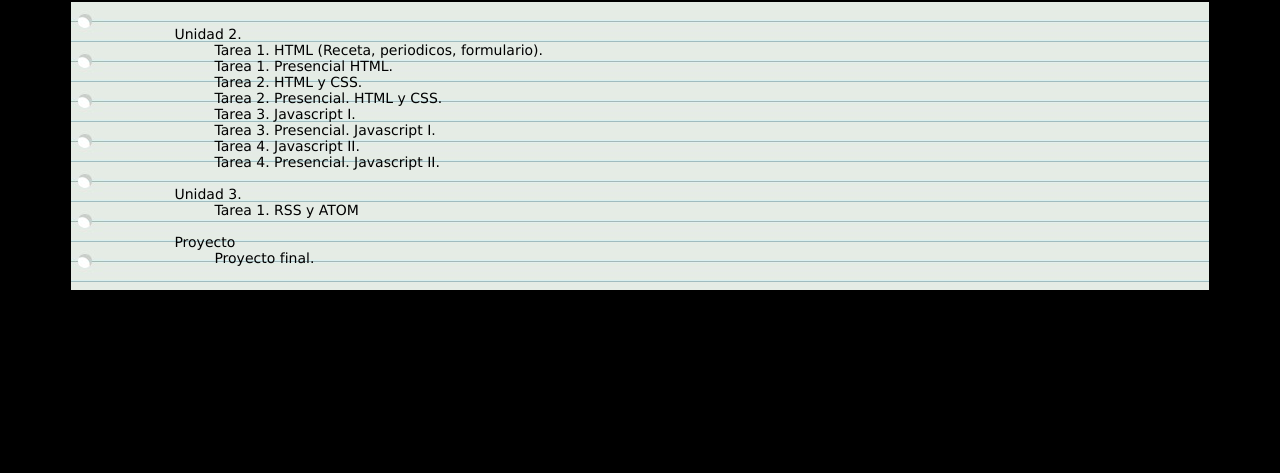
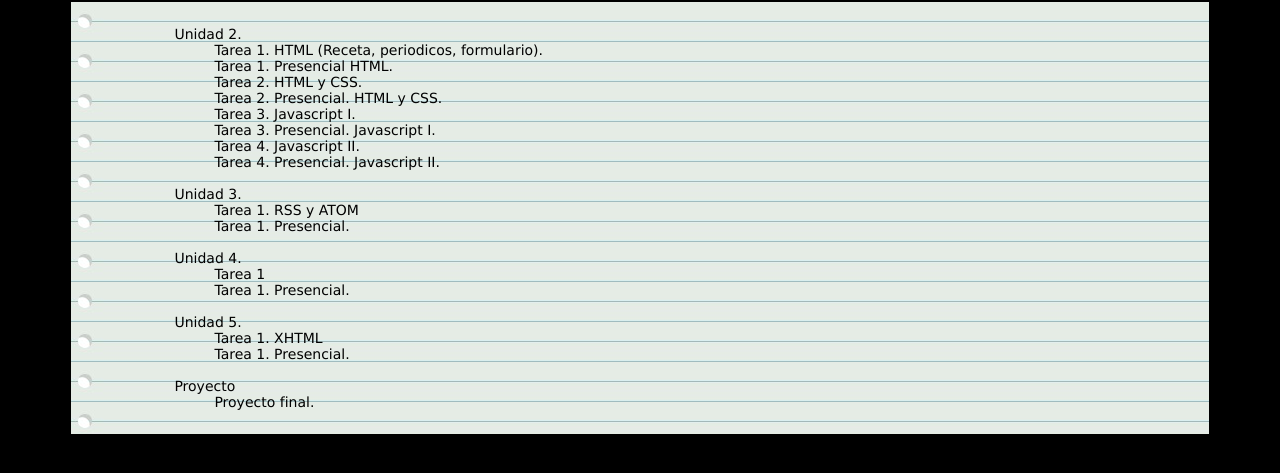
Before and after one commit to jleomar/lnd, a plain HTML site: page index.html in a window 1280 px wide. Shown: the part 69-542 px from the top of the page. Drawn offline with Linux system fonts and the light colour scheme.

Commit message:
Add files via upload

```diff
--- a/index.html
+++ b/index.html
@@ -37,20 +37,30 @@
 			<li>Unidad 3.
 				<ul>
 					<li><a target="_blank" href="Tema03_Tarea01/index.html">Tarea 1. RSS y  ATOM</a></li>
+					<li>Tarea 1. Presencial.</a></li>
 				</ul>
 			</li>
-<!--			<br>
+			<br>
 			<li>Unidad 4.
 				<ul>
-					<li><a target="_blank" href="Tema04_Tarea01/index.html"></a></li>
+					<li>Tarea 1 </a></li>
+					<li>Tarea 1. Presencial.</a></li>
 				</ul>
 			</li>
 			<br>
 			<li>Unidad 5.
 				<ul>
-					<li><a target="_blank" href="Tema05_Tarea01/index.html"></a></li>
+					<li><a target="_blank" href="Tema05_Tarea01/index.html">Tarea 1. XHTML</a></li>
+					<li>Tarea 1. Presencial.</a></li>
 				</ul>
-			</li>-->
+			</li>
+<!--			<br>
+			<li>Unidad 6.
+				<ul>
+					<li><a target="_blank" href="Tema06_Tarea01/index.html">Tarea 1. XHTML</a></li>
+					<li>Tarea 1. Presencial.</a></li>
+				</ul>
+			</li> -->
 			<br>
 			<li>Proyecto
 				<ul>
```
